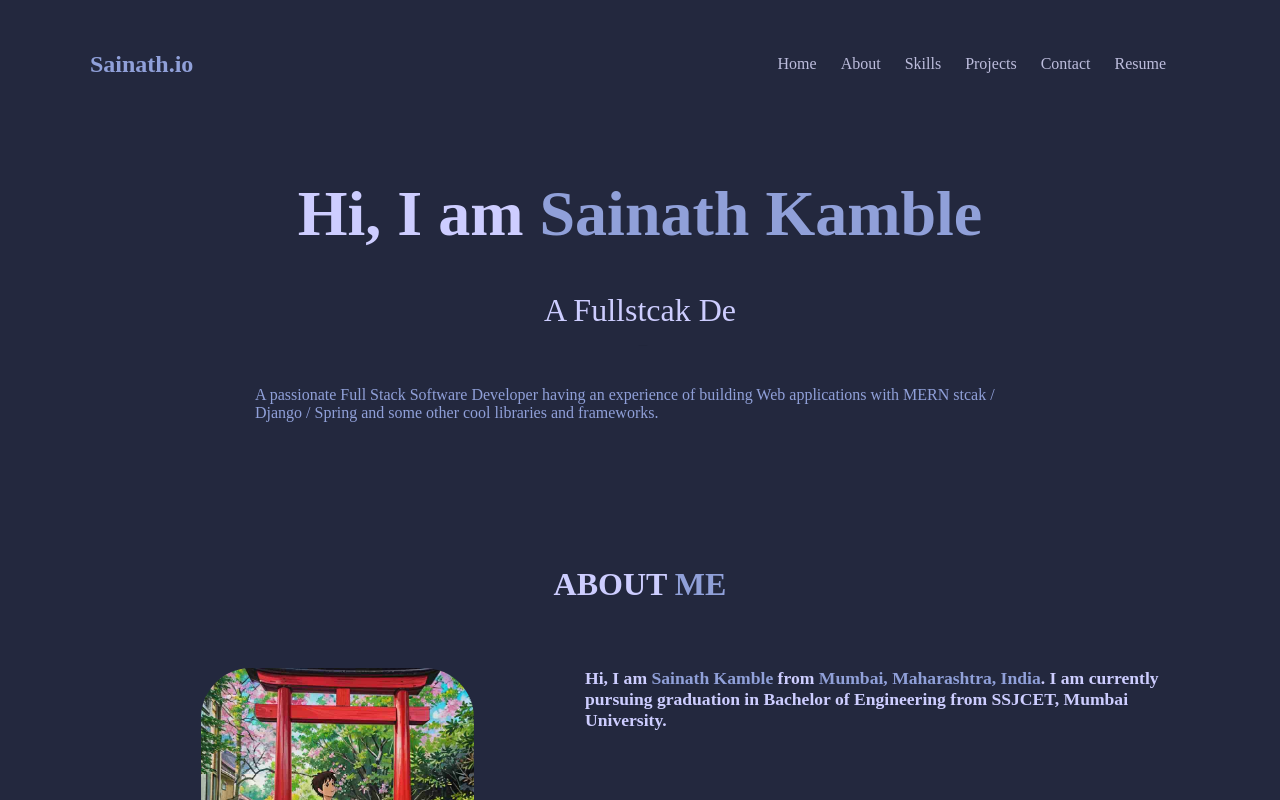
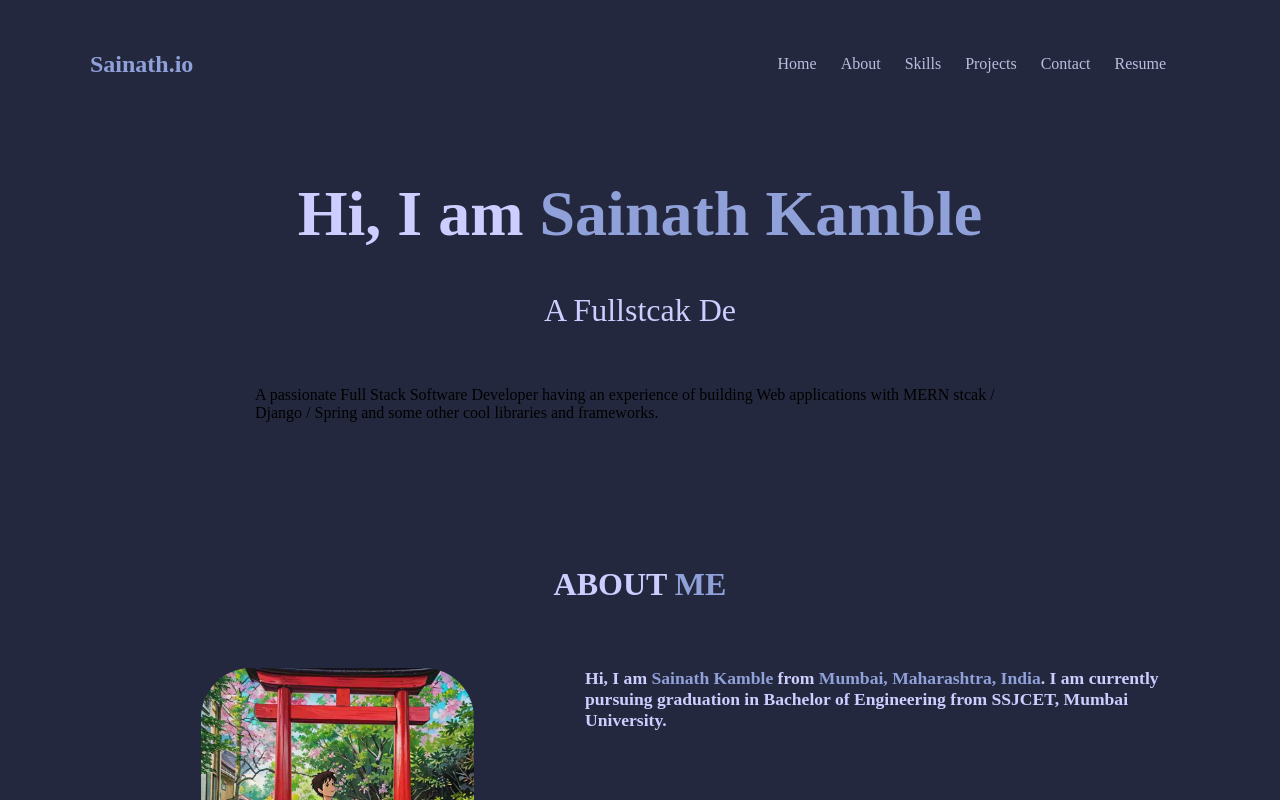
Before and after one commit to sainathkamble/portfolio, a React (Vite) app: page / in a window 1280 px wide. Shown: the top 800 px of the page. Built offline with nearby package versions, Linux system fonts and the light colour scheme; some icons are missing.

Commit message:
Fixed deployment issue

```diff
--- a/src/components/About/About.css
+++ b/src/components/About/About.css
@@ -1,10 +1,9 @@
 .about {
     flex-direction: column;
     margin-top: 3em;
-    background-color: #23283e;
   }
   .about__name {
-    color: #90a0d9;
+    color: #90a0d9;;
   }
   .about > :nth-child(2) {
     margin-top: 1.2em;
@@ -16,7 +15,6 @@
   .about__desc {
     font-size: 1rem;
     max-width: 70%;
-    color: #90a0d9
   }
 
   .about__desc,
--- a/src/components/About/Introduction.jsx
+++ b/src/components/About/Introduction.jsx
@@ -1,5 +1,5 @@
 import React from "react";
-import "./Introduction.css";
+import "./introduction.css";
 
 export const Introduction = () => {
   return (
--- a/src/components/About/Techstacks.jsx
+++ b/src/components/About/Techstacks.jsx
@@ -1,5 +1,5 @@
 import React from "react";
-import "./Techstacks.css";
+import "./techstacks.css";
 import { FaReact, FaNodeJs } from "react-icons/fa";
 import {
   SiRedux,
--- a/src/components/About/Timeline.jsx
+++ b/src/components/About/Timeline.jsx
@@ -1,5 +1,5 @@
 import React from "react";
-import "./Timeline.css";
+import "./timeline.css";
 import { VerticalTimeline, VerticalTimelineElement } from "react-vertical-timeline-component";
 import "react-vertical-timeline-component/style.min.css";
 import SchoolIcon from "@mui/icons-material/School";
--- a/src/components/Contact/Contact.jsx
+++ b/src/components/Contact/Contact.jsx
@@ -1,5 +1,5 @@
 import React from "react";
-import "./Contact.css";
+import "./contact.css";
 import { VscGithub } from "react-icons/vsc";
 import { CgMail } from "react-icons/cg";
 import { BsTwitter } from "react-icons/bs";
--- a/src/components/Footer/Footer.jsx
+++ b/src/components/Footer/Footer.jsx
@@ -1,5 +1,5 @@
 import React from "react";
-import "./Footer.css";
+import "./footer.css";
 
 export const Footer = () => {
   return (
--- a/src/components/Header/Header.jsx
+++ b/src/components/Header/Header.jsx
@@ -1,6 +1,6 @@
 import React from "react";
-import { Navbar } from "../Navbar/Navbar";
-import "./Header.css";
+import { Navbar } from "../Navbar/navbar.jsx";
+import "./header.css";
 export const Header = () => {
   return (
     <>
--- a/src/components/Navbar/Navbar.jsx
+++ b/src/components/Navbar/Navbar.jsx
@@ -1,5 +1,5 @@
 import React from "react";
-import "./Navbar.css";
+import "./navbar.css";
 
 export const Navbar = () => {
   const [showNavList, setShowNavList] = React.useState(false);
--- a/src/components/Projects/Projects.jsx
+++ b/src/components/Projects/Projects.jsx
@@ -1,5 +1,5 @@
 import React from "react";
-import "./Projects.css";
+import "./projects.css";
 import { FaReact } from "react-icons/fa";
 import { SiTailwindcss } from "react-icons/si";
 export const Projects = () => {
--- a/src/components/ScrollToTop/ScrollToTop.jsx
+++ b/src/components/ScrollToTop/ScrollToTop.jsx
@@ -1,6 +1,6 @@
 import React, { useEffect, useState } from "react";
 import ArrowUpwardIcon from "@mui/icons-material/ArrowUpward";
-import "./ScrollToTop.css";
+import "./scrolltotop.css";
 
 export const ScrollToTop = () => {
   const [isVisible, setIsVisible] = useState(false);
```
Also changed, not shown: src/App.jsx (+6 -6 lines), src/components/About/About.jsx (+5 -6 lines).
